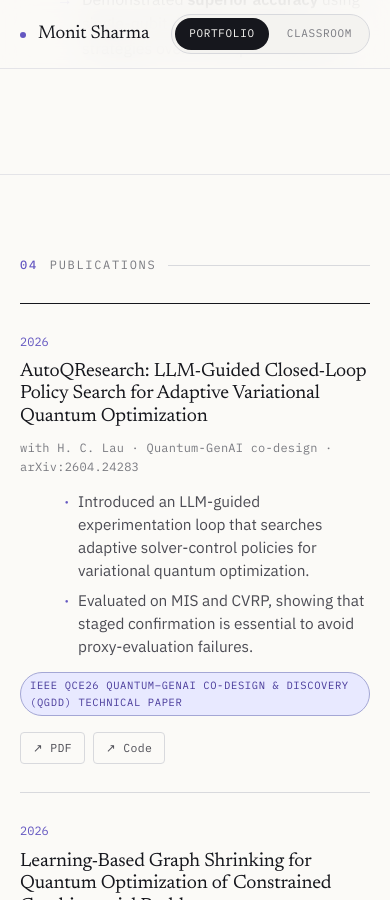
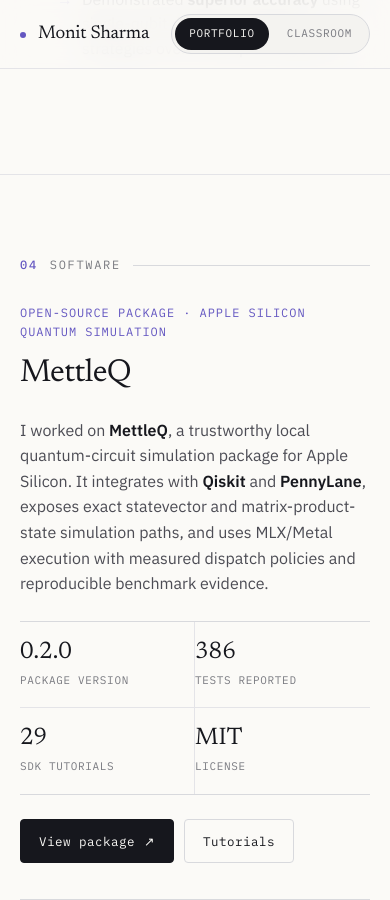
Before and after one commit to MonitSharma/portfolio, a Jekyll site: the page index.html, which Jekyll copies as it is, in a window 390 px wide and 900 px high, scrolled down 4226 px. Built offline with Jekyll 4.4.1, drawn with Linux system fonts in a browser that asks for light colours; some of the changed text lies outside the part shown.

Commit message:
Add MettleQ software section

```diff
--- a/index.html
+++ b/index.html
@@ -83,6 +83,32 @@
   .exp li::before { content: "→"; position: absolute; left: 0; color: var(--accent); font-family: var(--mono); }
   .exp li b { color: var(--ink); font-weight: 600; }
 
+  /* software */
+  .software-head { display: grid; grid-template-columns: 1.05fr 1.35fr; gap: clamp(28px,5vw,64px); align-items: start; }
+  .software-title { font-family: var(--serif); font-weight: 400; font-size: clamp(2rem,4vw,3.25rem); line-height: 1.02; letter-spacing: -0.02em; }
+  .software-kicker { font-family: var(--mono); color: var(--accent); font-size: 12px; letter-spacing: 0.08em; text-transform: uppercase; margin-bottom: 16px; }
+  .software-copy { color: var(--ink-2); font-size: clamp(1rem,1.45vw,1.14rem); line-height: 1.6; }
+  .software-copy b { color: var(--ink); font-weight: 600; }
+  .software-facts { margin-top: 24px; display: grid; grid-template-columns: repeat(4, 1fr); border-top: 1px solid var(--line); border-bottom: 1px solid var(--line); }
+  .software-fact { padding: 18px 16px 18px 0; border-right: 1px solid var(--line-2); min-width: 0; }
+  .software-fact:last-child { border-right: 0; }
+  .software-fact .v { font-family: var(--serif); font-size: clamp(1.5rem,2.6vw,2.1rem); line-height: 1; }
+  .software-fact .k { font-family: var(--mono); color: var(--ink-3); font-size: 11px; letter-spacing: 0.06em; text-transform: uppercase; margin-top: 8px; }
+  .software-actions { margin-top: 24px; display: flex; flex-wrap: wrap; gap: 10px; }
+  .plot-grid { margin-top: 36px; display: grid; grid-template-columns: 1.15fr 0.85fr; gap: 1px; background: var(--line); border: 1px solid var(--line); }
+  .plot-card { background: var(--paper); padding: 18px; min-width: 0; }
+  .plot-frame { background: white; border: 1px solid var(--line-2); min-height: 320px; display: flex; align-items: center; justify-content: center; overflow: hidden; }
+  .plot-frame img { width: 100%; height: auto; object-fit: contain; }
+  .plot-card figcaption { margin-top: 12px; font-family: var(--mono); color: var(--ink-3); font-size: 11px; line-height: 1.45; letter-spacing: 0.03em; text-transform: uppercase; }
+  .result-card { background: var(--paper); padding: 18px; min-width: 0; display: flex; flex-direction: column; justify-content: space-between; gap: 18px; }
+  .result-card h3 { font-family: var(--serif); font-size: 1.35rem; font-weight: 400; line-height: 1.15; }
+  .result-note { color: var(--ink-2); font-size: 0.92rem; line-height: 1.5; }
+  .result-table { width: 100%; border-collapse: collapse; font-family: var(--mono); font-size: 11.5px; }
+  .result-table th, .result-table td { padding: 10px 8px; border-top: 1px solid var(--line-2); text-align: left; vertical-align: top; }
+  .result-table th { color: var(--ink-3); font-weight: 500; letter-spacing: 0.05em; text-transform: uppercase; }
+  .result-table td { color: var(--ink-2); }
+  .result-table b { color: var(--ink); font-weight: 600; }
+
   /* publications */
   .pub-feature { display: grid; grid-template-columns: 1fr; gap: 0; }
   .pub-card { padding: 28px 0; border-top: 1px solid var(--line); display: grid; grid-template-columns: 64px 1fr; gap: 24px; }
@@ -141,6 +167,11 @@
     .metric:nth-child(1), .metric:nth-child(2) { border-bottom: 1px solid var(--line-2); }
     .blog-grid { grid-template-columns: 1fr; }
     .edu-grid { grid-template-columns: 1fr; }
+    .software-head { grid-template-columns: 1fr; }
+    .software-facts { grid-template-columns: repeat(2, 1fr); }
+    .software-fact:nth-child(2) { border-right: 0; }
+    .software-fact:nth-child(1), .software-fact:nth-child(2) { border-bottom: 1px solid var(--line-2); }
+    .plot-grid { grid-template-columns: 1fr; }
     .news-row { grid-template-columns: 100px 1fr; gap: 14px; }
   }
   @media (max-width: 600px) {
@@ -164,6 +195,7 @@
     <nav class="navlinks">
       <a href="#about">About</a>
       <a href="#research">Research</a>
+      <a href="#software">Software</a>
       <a href="#publications">Publications</a>
       <a href="#writing">Writing</a>
       <a href="https://monitsharma.github.io/">Classroom ↗</a>
@@ -280,10 +312,58 @@
   </div>
 </section>
 
+<!-- SOFTWARE -->
+<section class="section" id="software">
+  <div class="wrap">
+    <div class="eyebrow"><span class="num">04</span> Software</div>
+    <div class="software-head">
+      <div>
+        <div class="software-kicker">Open-source package · Apple Silicon quantum simulation</div>
+        <h2 class="software-title">MettleQ</h2>
+      </div>
+      <div>
+        <p class="software-copy">I worked on <b>MettleQ</b>, a trustworthy local quantum-circuit simulation package for Apple Silicon. It integrates with <b>Qiskit</b> and <b>PennyLane</b>, exposes exact statevector and matrix-product-state simulation paths, and uses MLX/Metal execution with measured dispatch policies and reproducible benchmark evidence.</p>
+        <div class="software-facts">
+          <div class="software-fact"><div class="v">0.2.0</div><div class="k">Package version</div></div>
+          <div class="software-fact"><div class="v">386</div><div class="k">Tests reported</div></div>
+          <div class="software-fact"><div class="v">29</div><div class="k">SDK tutorials</div></div>
+          <div class="software-fact"><div class="v">MIT</div><div class="k">License</div></div>
+        </div>
+        <div class="software-actions">
+          <a class="btn" href="https://github.com/MonitSharma/MettleQ" target="_blank" rel="noopener">View package <span class="arr">↗</span></a>
+          <a class="btn btn-ghost" href="https://github.com/MonitSharma/MettleQ/tree/main/tutorials" target="_blank" rel="noopener">Tutorials</a>
+        </div>
+      </div>
+    </div>
+    <div class="plot-grid" aria-label="MettleQ CPU GPU crossover benchmark">
+      <figure class="plot-card">
+        <div class="plot-frame"><img src="assets/imgs/mettleq/sdk_cpu_gpu_crossover.png" alt="MettleQ SDK CPU GPU crossover benchmark plot"></div>
+        <figcaption>Latest radix-16 idle SDK CPU/GPU crossover benchmark on Apple M3 Pro, depth-3 full-state circuits.</figcaption>
+      </figure>
+      <div class="result-card">
+        <div>
+          <h3>Selected results</h3>
+          <p class="result-note">Ratio above 1.0x means MettleQ GPU was faster. In this latest run, MettleQ crosses PennyLane Lightning at 16 qubits and Qiskit Aer at 20 qubits.</p>
+        </div>
+        <table class="result-table" aria-label="MettleQ crossover benchmark results">
+          <thead>
+            <tr><th>Qubits</th><th>Qiskit CPU/GPU</th><th>PennyLane CPU/GPU</th></tr>
+          </thead>
+          <tbody>
+            <tr><td>20</td><td><b>1.327x</b></td><td><b>11.097x</b></td></tr>
+            <tr><td>24</td><td><b>4.554x</b></td><td><b>18.713x</b></td></tr>
+            <tr><td>29</td><td><b>2.739x</b></td><td><b>16.005x</b></td></tr>
+          </tbody>
+        </table>
+      </div>
+    </div>
+  </div>
+</section>
+
 <!-- PUBLICATIONS -->
 <section class="section" id="publications">
   <div class="wrap">
-    <div class="eyebrow"><span class="num">04</span> Publications</div>
+    <div class="eyebrow"><span class="num">05</span> Publications</div>
     <div class="pub-feature" id="pubFeature">
       <!-- selected -->
       <article class="pub-card is-sel">
@@ -447,7 +527,7 @@
 <!-- BLOGS -->
 <section class="section" id="writing">
   <div class="wrap">
-    <div class="eyebrow"><span class="num">05</span> Writing</div>
+    <div class="eyebrow"><span class="num">06</span> Writing</div>
     <div class="blog-grid">
       <a class="blog-card" href="https://medium.com/@_monitsharma/when-cooking-gas-becomes-a-national-security-problem-c47babcea911" target="_blank" rel="noopener">
         <span class="bnum">N° 01 · 2026</span>
@@ -519,7 +599,7 @@
 <!-- EDUCATION -->
 <section class="section" id="education">
   <div class="wrap">
-    <div class="eyebrow"><span class="num">06</span> Education</div>
+    <div class="eyebrow"><span class="num">07</span> Education</div>
     <div class="edu-grid">
       <div class="edu-card">
         <div class="yr">June 2022</div>
@@ -538,7 +618,7 @@
 <!-- CONTACT -->
 <section class="section" id="contact">
   <div class="wrap-narrow contact-inner">
-    <div class="eyebrow" style="justify-content:center"><span class="num">07</span> Contact</div>
+    <div class="eyebrow" style="justify-content:center"><span class="num">08</span> Contact</div>
     <h2>Let's talk quantum<br> &amp; AI systems. <a href="mailto:monitsharma437@gmail.com">Say hello ↗</a></h2>
     <p>Open to research collaborations, talks, and hard problems across quantum computing, algorithms, agents, and scientific AI.</p>
   </div>
```
Also changed, not shown: assets/imgs/mettleq/sdk_cpu_gpu_crossover.png (added).
